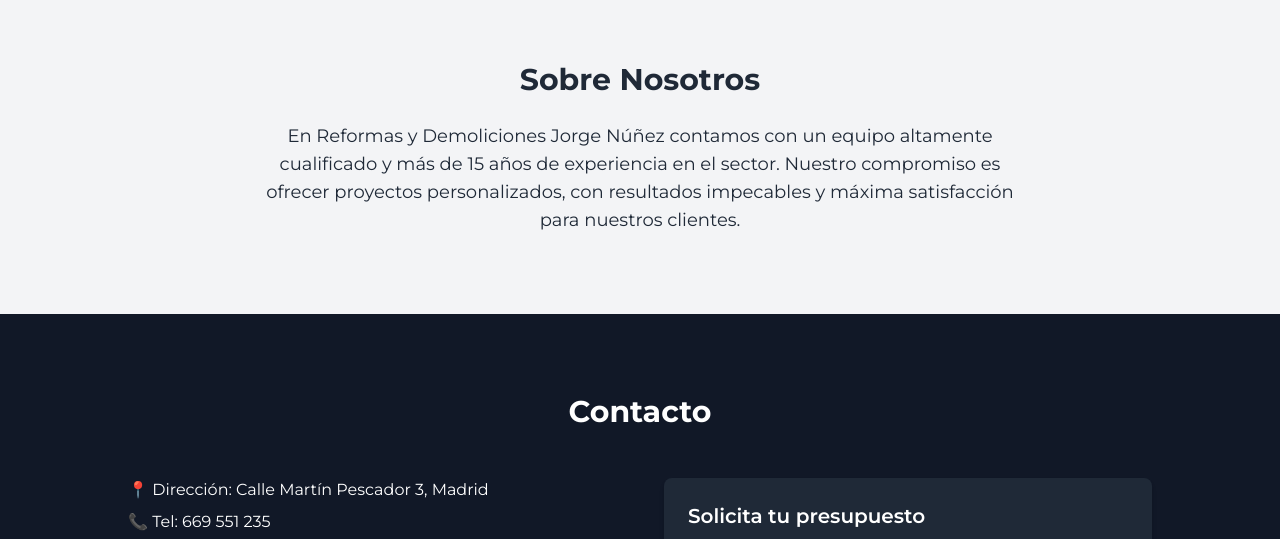
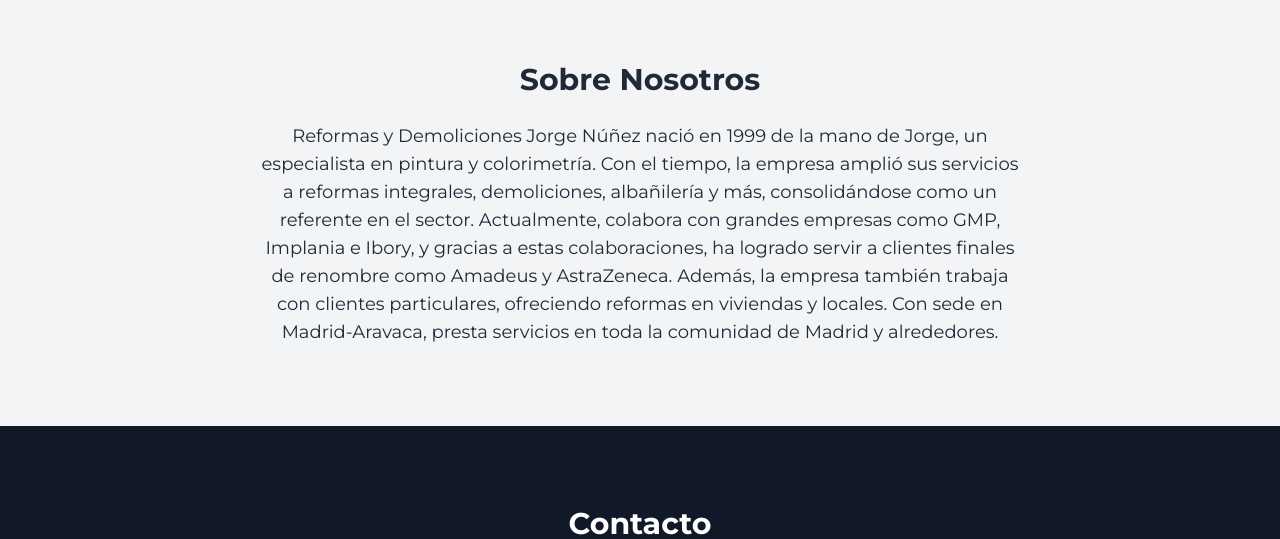
Before and after one commit to sergio97nh-del/refdem, a plain HTML site: page index.html in a window 1280 px wide. Shown: the part 1680-2219 px from the top of the page. Drawn offline with nearby package versions, Linux system fonts and the light colour scheme.

Commit message:
edit about us and add robots.txt

```diff
--- a/index.html
+++ b/index.html
@@ -106,8 +106,10 @@
   <section id="nosotros" class="container mx-auto py-20 px-4">
     <h3 class="text-3xl font-bold text-center mb-6">Sobre Nosotros</h3>
     <p class="max-w-3xl mx-auto text-center text-lg">
-      En Reformas y Demoliciones Jorge Núñez contamos con un equipo altamente cualificado y más de 15 años de experiencia en el sector.
-      Nuestro compromiso es ofrecer proyectos personalizados, con resultados impecables y máxima satisfacción para nuestros clientes.
+      Reformas y Demoliciones Jorge Núñez nació en 1999 de la mano de Jorge, un especialista en pintura y colorimetría.
+      Con el tiempo, la empresa amplió sus servicios a reformas integrales, demoliciones, albañilería y más, consolidándose como un referente en el sector.
+      Actualmente, colabora con grandes empresas como GMP, Implania e Ibory, y gracias a estas colaboraciones, ha logrado servir a clientes finales de renombre como Amadeus y AstraZeneca.
+      Además, la empresa también trabaja con clientes particulares, ofreciendo reformas en viviendas y locales. Con sede en Madrid-Aravaca, presta servicios en toda la comunidad de Madrid y alrededores.
     </p>
   </section>
 
```
Also changed, not shown: robots.txt (added).
